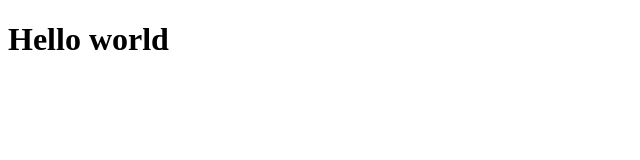
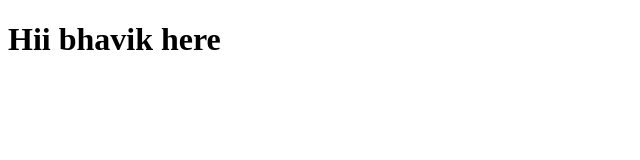
Before and after one commit to paperbotblue/webserver-test, a plain HTML site: page index.html in a window 1280 px wide. Shown: the whole page, without its empty margins (0-640 px from the left). Drawn offline with Linux system fonts and the light colour scheme.

Commit message:
Update index.html
Test of average time taken to commit a change on github

```diff
--- a/index.html
+++ b/index.html
@@ -7,6 +7,6 @@
     <title>Document</title>
 </head>
 <body>
-    <h1>Hello world</h1>
+    <h1>Hii bhavik here</h1>
 </body>
 </html>
```
